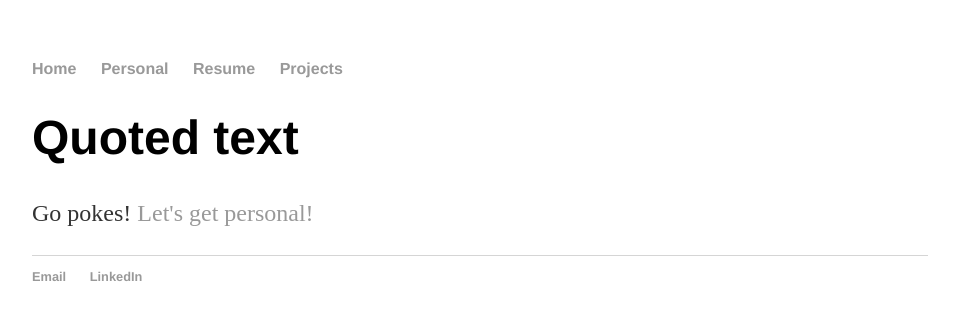
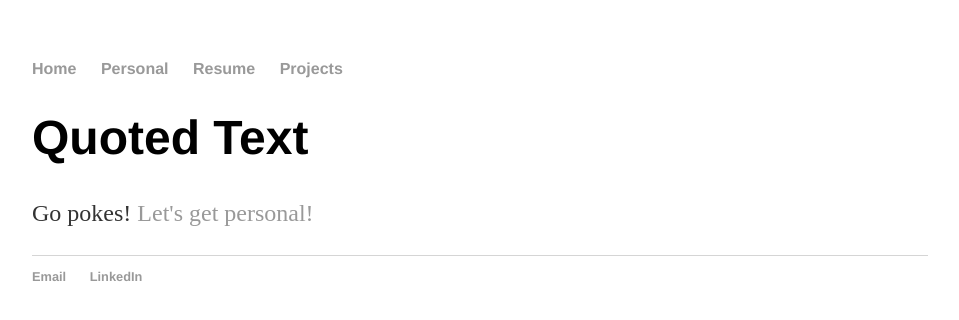
Before and after one commit to mraches/mraches.github.io, a Jekyll site: the page built from index.html, in a window 1280 px wide. Shown: the top 320 px of the page, without its empty margins (160-1119 px from the left). Built offline with Jekyll 4.4.1, drawn with Linux system fonts in a browser that asks for light colours; part of the change alters nothing that is shown.

Commit message:
Update index.html

```diff
--- a/index.html
+++ b/index.html
@@ -1,30 +1,8 @@
-<!DOCTYPE html>
-<html>
-	<head>
-		<title>Rachel S Martin</title>
-		<!-- link to main stylesheet -->
-		<link rel="stylesheet" type="text/css" href="/css/main.css">
-	</head>
-	<body>
-		<nav>
-    		<ul>
-        		<li><a href="/">Home</a></li>
-	        	<li><a href="/personal">Personal</a></li>
-        		<li><a href="/resume">Resume</a></li>
-        		<li><a href="/projects">Projects</a></li>
-    		</ul>
-		</nav>
-		<div class="container">
-    		<div class="blurb">
-        		<h1>Quoted text</h1>
-				<p> Go pokes!<a href="/personal"> Let's get personal!</a></p>
-    		</div><!-- /.blurb -->
-		</div><!-- /.container -->
-		<footer>
-    		<ul>
-        		<li><a href="mailto:rachel.s.martin@okstate.edu">Email</a></li>
-        		<li><a href="https://www.linkedin.com/in/rachel-s-martin/">LinkedIn</a></li>
-			</ul>
-		</footer>
-	</body>
-</html>
+---
+layout: default
+title: Rachel Martin Personal Resume
+---
+<div class="blurb">
+	<h1>Quoted Text</h1>
+	<p>Go pokes! <a href="/about">Let's get personal!</a></p>
+</div><!-- /.blurb -->
```
